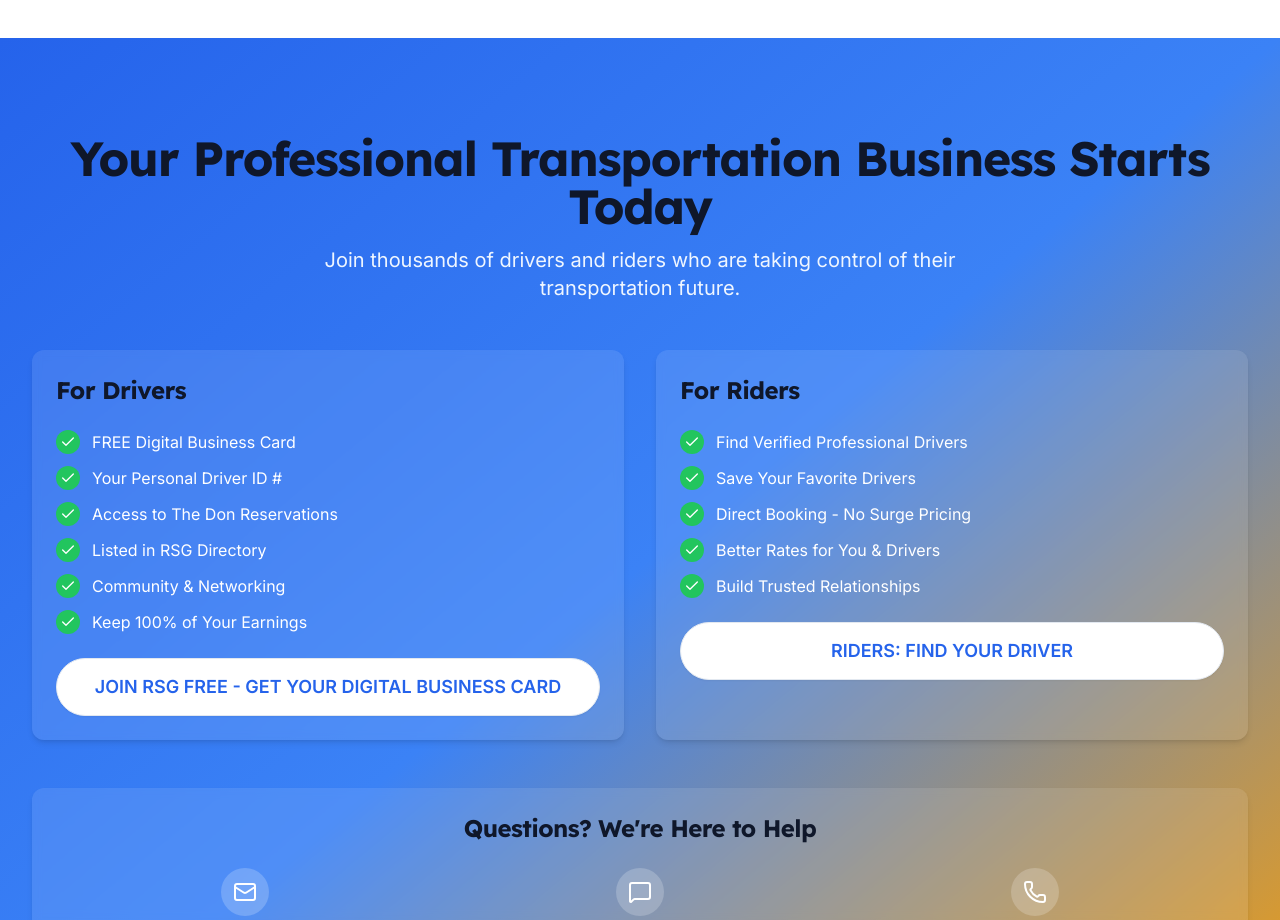
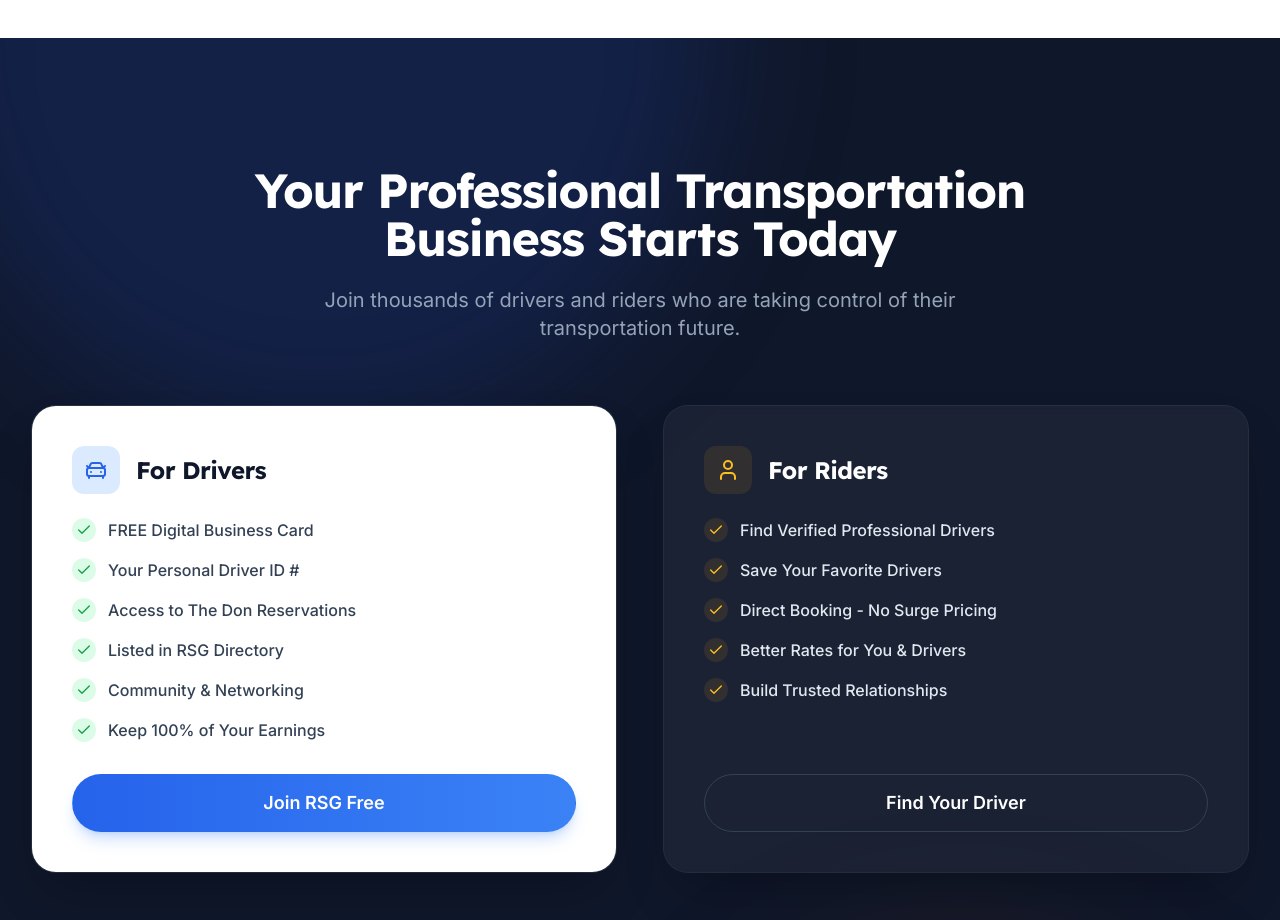
Before and after one commit to shakiltousif/rsg-landing, a Next.js app: page / in a window 1280 px wide. Shown: the part 11080-12000 px from the top of the page. Built offline with nearby package versions, Linux system fonts and the light colour scheme.

Commit message:
Revamp FinalCTA component with enhanced layout and styling; introduce FadeIn animation, update driver and rider cards, and improve support section for better user engagement.

```diff
--- a/components/sections/FinalCTA.tsx
+++ b/components/sections/FinalCTA.tsx
@@ -1,8 +1,11 @@
+'use client'
+
 import { Container } from '../ui/Container'
 import { Button } from '../ui/Button'
 import { Card } from '../ui/Card'
-import { Check, Mail, MessageSquare, Phone } from 'lucide-react'
+import { Check, Mail, MessageSquare, Phone, CarFront, User } from 'lucide-react'
 import { contactInfo } from '@/lib/content'
+import { FadeIn } from '../animations/FadeIn'
 
 export function FinalCTA() {
   const driverBenefits = [
@@ -23,95 +26,133 @@
   ]
 
   return (
-    <section id="signup" className="bg-gradient-to-br from-primary-600 via-primary-500 to-accent-500 py-16 text-white lg:py-24">
-      <Container>
-        <div className="mb-12 text-center">
-          <h2 className="mb-4 text-3xl font-bold sm:text-4xl lg:text-5xl">
-            Your Professional Transportation Business Starts Today
+    <section id="signup" className="relative overflow-hidden bg-neutral-900 py-24 lg:py-32">
+      {/* Background Glows */}
+      <div className="absolute top-0 left-1/4 -translate-x-1/2 -translate-y-1/2 w-[800px] h-[800px] bg-primary-900/30 rounded-full blur-3xl pointer-events-none" />
+      <div className="absolute bottom-0 right-1/4 translate-x-1/2 translate-y-1/2 w-[600px] h-[600px] bg-accent-900/20 rounded-full blur-3xl pointer-events-none" />
+
+      <Container className="relative">
+        <FadeIn>
+          <div className="mb-16 text-center">
+            <h2 className="mb-6 text-3xl font-bold tracking-tight text-white sm:text-4xl lg:text-5xl">
+              Your Professional Transportation<br className="hidden sm:block" /> Business Starts Today
             </h2>
-          <p className="mx-auto max-w-2xl text-lg text-primary-50 sm:text-xl">
+            <p className="mx-auto max-w-2xl text-lg text-neutral-400 sm:text-xl">
               Join thousands of drivers and riders who are taking control of their transportation future.
             </p>
           </div>
+        </FadeIn>
 
         {/* Benefits Grid */}
-        <div className="mb-12 grid gap-8 lg:grid-cols-2">
-          {/* Drivers */}
-          <Card className="bg-white/10 backdrop-blur-sm">
-            <h3 className="mb-6 text-2xl font-bold">For Drivers</h3>
-            <div className="mb-6 space-y-3">
+        <div className="mb-20 grid gap-8 lg:grid-cols-2 lg:gap-12">
+          {/* Drivers Card */}
+          <FadeIn delay={0.1} className="h-full">
+            <div className="flex h-full flex-col justify-between overflow-hidden rounded-3xl bg-white p-8 shadow-2xl ring-1 ring-white/10 sm:p-10">
+              <div>
+                <div className="mb-6 flex items-center gap-4">
+                  <div className="flex h-12 w-12 items-center justify-center rounded-xl bg-primary-100 text-primary-600">
+                    <CarFront className="h-6 w-6" />
+                  </div>
+                  <h3 className="text-2xl font-bold text-neutral-900">For Drivers</h3>
+                </div>
+
+                <ul className="mb-8 space-y-4">
                   {driverBenefits.map((benefit, index) => (
-                <div key={index} className="flex items-center gap-3">
-                  <div className="flex h-6 w-6 flex-shrink-0 items-center justify-center rounded-full bg-success-500">
-                    <Check className="h-4 w-4 text-white" />
+                    <li key={index} className="flex items-start gap-3">
+                      <div className="flex h-6 w-6 flex-shrink-0 items-center justify-center rounded-full bg-success-100 text-success-600">
+                        <Check className="h-4 w-4" />
                       </div>
-                  <span>{benefit}</span>
+                      <span className="font-medium text-neutral-700">{benefit}</span>
+                    </li>
+                  ))}
+                </ul>
               </div>
+
+              <Button
+                variant="primary"
+                size="lg"
+                fullWidth
+                href="#signup"
+                className="w-full"
+              >
+                Join RSG Free
+              </Button>
+            </div>
+          </FadeIn>
+
+          {/* Riders Card */}
+          <FadeIn delay={0.2} className="h-full">
+            <div className="flex h-full flex-col justify-between overflow-hidden rounded-3xl bg-white/5 p-8 shadow-2xl ring-1 ring-white/10 backdrop-blur-sm sm:p-10">
+              <div>
+                <div className="mb-6 flex items-center gap-4">
+                  <div className="flex h-12 w-12 items-center justify-center rounded-xl bg-accent-500/10 text-accent-400">
+                    <User className="h-6 w-6" />
+                  </div>
+                  <h3 className="text-2xl font-bold text-white">For Riders</h3>
+                </div>
+
+                <ul className="mb-8 space-y-4">
+                  {riderBenefits.map((benefit, index) => (
+                    <li key={index} className="flex items-start gap-3">
+                      <div className="flex h-6 w-6 flex-shrink-0 items-center justify-center rounded-full bg-accent-500/10 text-accent-400">
+                        <Check className="h-4 w-4" />
+                      </div>
+                      <span className="font-medium text-neutral-200">{benefit}</span>
+                    </li>
                   ))}
+                </ul>
               </div>
+
               <Button
                 variant="secondary"
                 size="lg"
                 fullWidth
-              className="bg-white text-primary-600 hover:bg-neutral-50"
+                href="#find-drivers"
+                className="w-full border-neutral-700 bg-transparent text-white hover:bg-white/10 hover:text-white hover:border-white"
               >
-              JOIN RSG FREE - GET YOUR DIGITAL BUSINESS CARD
+                Find Your Driver
               </Button>
-          </Card>
-
-          {/* Riders */}
-          <Card className="bg-white/10 backdrop-blur-sm">
-            <h3 className="mb-6 text-2xl font-bold">For Riders</h3>
-            <div className="mb-6 space-y-3">
-              {riderBenefits.map((benefit, index) => (
-                <div key={index} className="flex items-center gap-3">
-                  <div className="flex h-6 w-6 flex-shrink-0 items-center justify-center rounded-full bg-success-500">
-                    <Check className="h-4 w-4 text-white" />
             </div>
-                  <span>{benefit}</span>
-                </div>
-              ))}
-            </div>
-            <Button
-              variant="secondary"
-              size="lg"
-              fullWidth
-              className="bg-white text-primary-600 hover:bg-neutral-50"
-            >
-              RIDERS: FIND YOUR DRIVER
-            </Button>
-          </Card>
+          </FadeIn>
         </div>
 
-        {/* Support Section */}
-        <Card className="bg-white/10 backdrop-blur-sm">
-          <div className="text-center">
-            <h3 className="mb-6 text-2xl font-bold">Questions? We're Here to Help</h3>
-            <div className="grid gap-4 sm:grid-cols-3">
-              <div className="flex flex-col items-center gap-2">
-                <div className="flex h-12 w-12 items-center justify-center rounded-full bg-white/20">
-                  <Mail className="h-6 w-6" />
+        {/* Support Footer */}
+        <FadeIn delay={0.3}>
+          <div className="rounded-2xl border border-neutral-800 bg-neutral-900/50 p-8 text-center backdrop-blur">
+            <h3 className="mb-6 text-xl font-semibold text-white">Questions? We're Here to Help</h3>
+            <div className="flex flex-wrap justify-center gap-8 md:gap-16">
+              <a href={`mailto:${contactInfo.email}`} className="group flex items-center gap-3 transition-colors hover:text-primary-400">
+                <div className="flex h-10 w-10 items-center justify-center rounded-full bg-neutral-800 text-neutral-400 transition-colors group-hover:bg-primary-900/50 group-hover:text-primary-400">
+                  <Mail className="h-5 w-5" />
                 </div>
-                <p className="font-semibold">Email Us</p>
-                <p className="text-sm text-primary-100">{contactInfo.email}</p>
+                <div className="text-left">
+                  <p className="text-sm font-medium text-white">Email Us</p>
+                  <p className="text-xs text-neutral-400">{contactInfo.email}</p>
                 </div>
-              <div className="flex flex-col items-center gap-2">
-                <div className="flex h-12 w-12 items-center justify-center rounded-full bg-white/20">
-                  <MessageSquare className="h-6 w-6" />
+              </a>
+
+              <div className="group flex items-center gap-3">
+                <div className="flex h-10 w-10 items-center justify-center rounded-full bg-neutral-800 text-neutral-400">
+                  <MessageSquare className="h-5 w-5" />
                 </div>
-                <p className="font-semibold">Live Chat</p>
-                <p className="text-sm text-primary-100">{contactInfo.liveChat}</p>
+                <div className="text-left">
+                  <p className="text-sm font-medium text-white">Live Chat</p>
+                  <p className="text-xs text-neutral-400">{contactInfo.liveChat}</p>
                 </div>
-              <div className="flex flex-col items-center gap-2">
-                <div className="flex h-12 w-12 items-center justify-center rounded-full bg-white/20">
-                  <Phone className="h-6 w-6" />
               </div>
-                <p className="font-semibold">Text Support</p>
-                <p className="text-sm text-primary-100">Available 24/7</p>
+
+              <div className="group flex items-center gap-3">
+                <div className="flex h-10 w-10 items-center justify-center rounded-full bg-neutral-800 text-neutral-400">
+                  <Phone className="h-5 w-5" />
+                </div>
+                <div className="text-left">
+                  <p className="text-sm font-medium text-white">Text Support</p>
+                  <p className="text-xs text-neutral-400">Available 24/7</p>
                 </div>
               </div>
             </div>
-        </Card>
+          </div>
+        </FadeIn>
       </Container>
     </section>
   )
```
Lines whose indentation alone changed are shown as unchanged.
